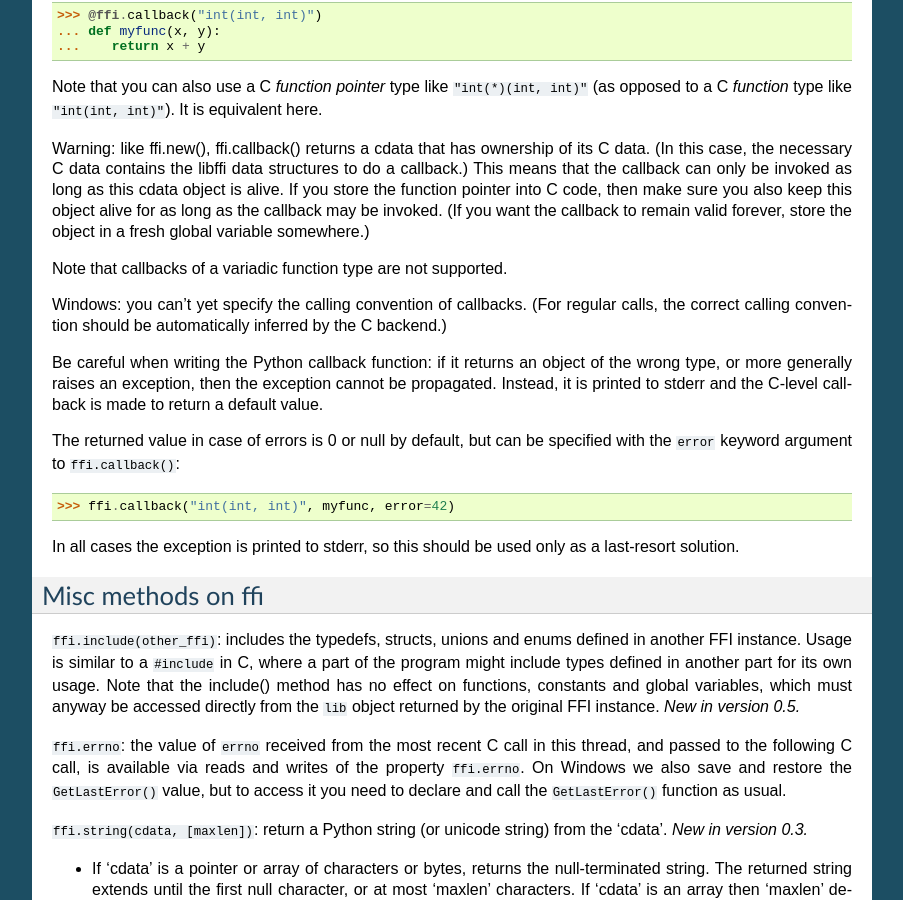
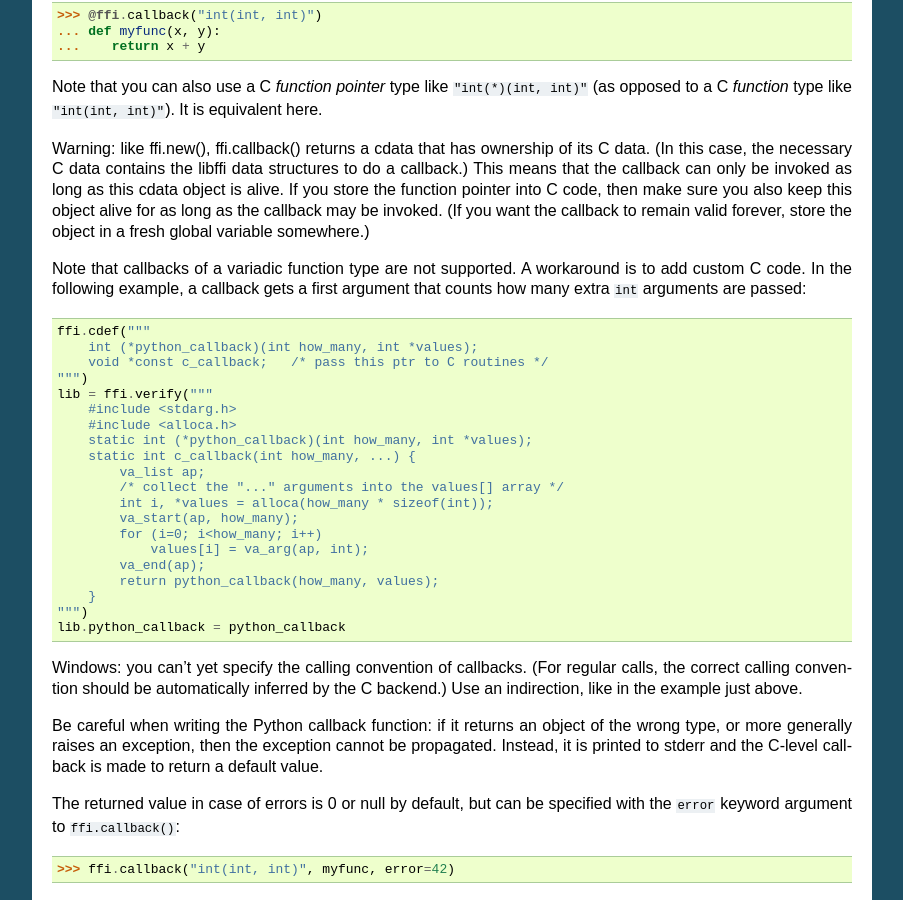
Before and after one commit to tharvik/cffi, a Sphinx documentation site: the page built from doc/source/index.rst, in a window 1280 px wide and 900 px high, scrolled down 13036 px. Shown: the whole window, without its empty margins (198-1101 px from the left). Built offline with Sphinx 7.4.7, drawn with Linux system fonts in a browser that asks for light colours.

Commit message:
Document how to indirectly define callbacks using unsupported features

```diff
--- a/doc/source/index.rst
+++ b/doc/source/index.rst
@@ -963,11 +963,36 @@ object alive for as long as the callback may be invoked.  (If you want
 the callback to remain valid forever, store the object in a fresh global
 variable somewhere.)
 
-Note that callbacks of a variadic function type are not supported.
+Note that callbacks of a variadic function type are not supported.  A
+workaround is to add custom C code.  In the following example, a
+callback gets a first argument that counts how many extra ``int``
+arguments are passed::
+
+    ffi.cdef("""
+        int (*python_callback)(int how_many, int *values);
+        void *const c_callback;   /* pass this ptr to C routines */
+    """)
+    lib = ffi.verify("""
+        #include <stdarg.h>
+        #include <alloca.h>
+        static int (*python_callback)(int how_many, int *values);
+        static int c_callback(int how_many, ...) {
+            va_list ap;
+            /* collect the "..." arguments into the values[] array */
+            int i, *values = alloca(how_many * sizeof(int));
+            va_start(ap, how_many);
+            for (i=0; i<how_many; i++)
+                values[i] = va_arg(ap, int);
+            va_end(ap);
+            return python_callback(how_many, values);
+        }
+    """)
+    lib.python_callback = python_callback
 
 Windows: you can't yet specify the calling convention of callbacks.
 (For regular calls, the correct calling convention should be
-automatically inferred by the C backend.)
+automatically inferred by the C backend.)  Use an indirection, like
+in the example just above.
 
 Be careful when writing the Python callback function: if it returns an
 object of the wrong type, or more generally raises an exception, then
```
Also changed, not shown: 1 other file.
